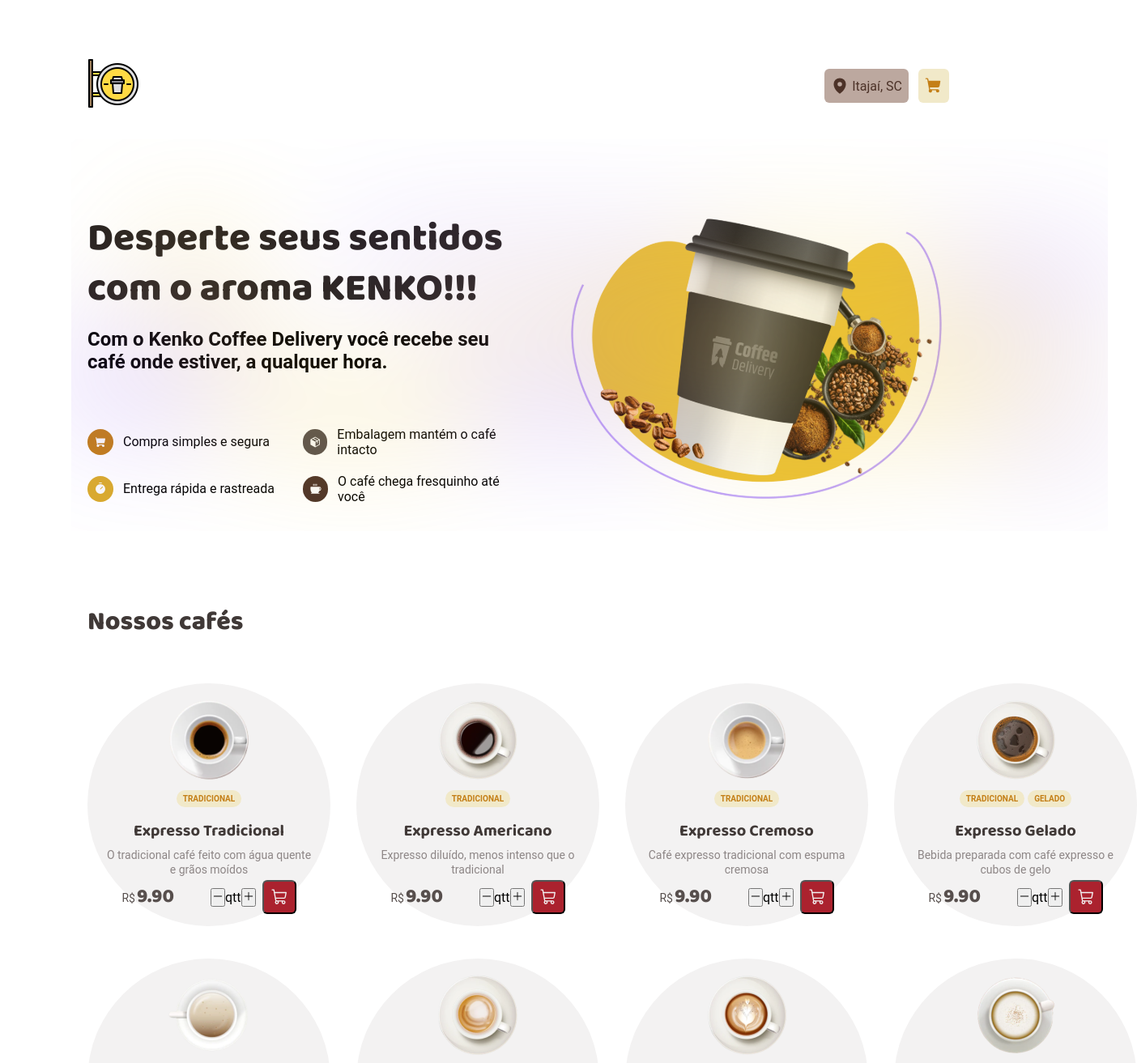
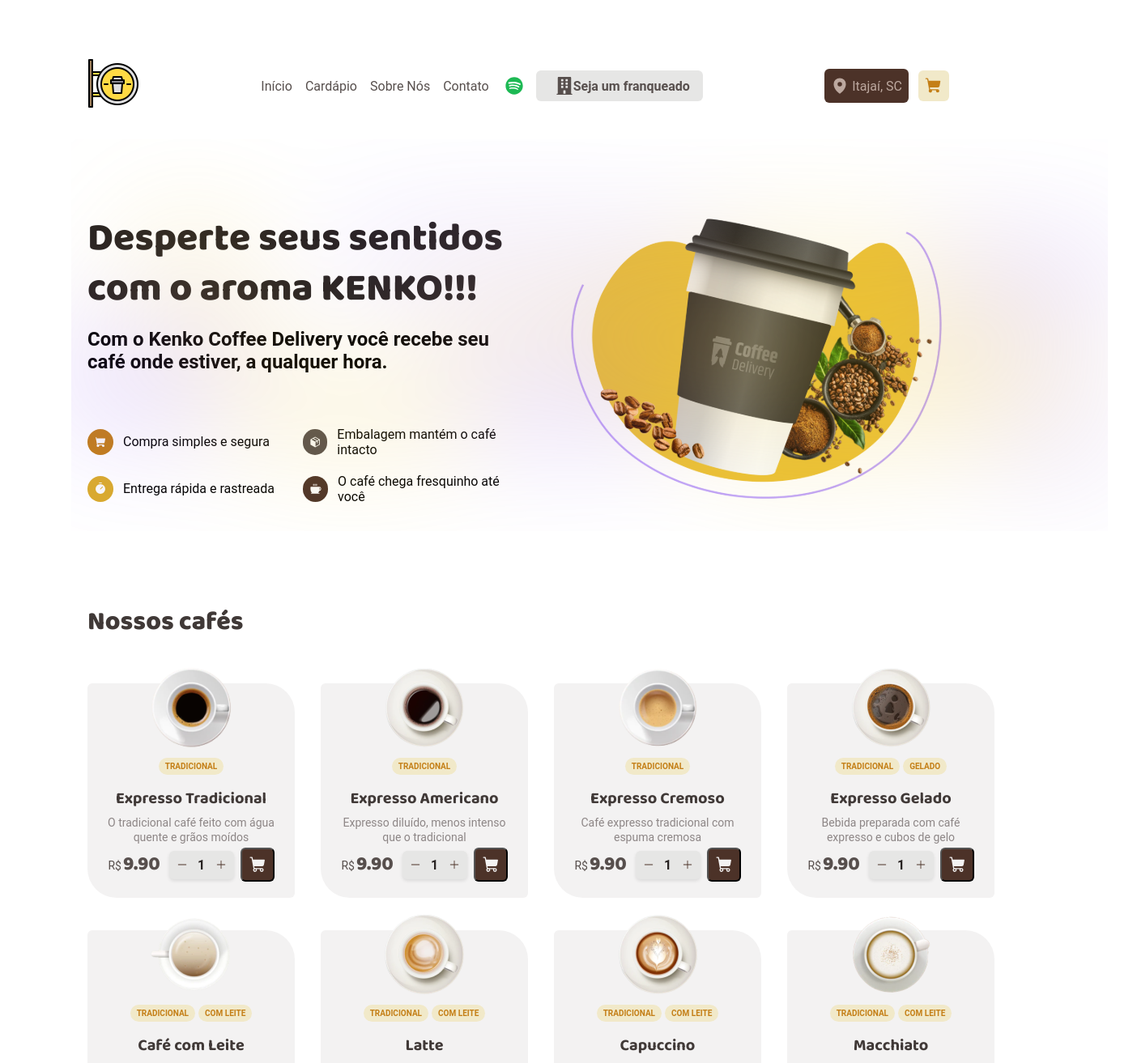
Before and after one commit to sergiorbf/kenko-coffee, a React (Vite) app: page / in a window 1280 px wide. Shown: the top 1313 px of the page at 81% size, 1404 px wide, since content can reach past the window. Built offline with nearby package versions, Linux system fonts and the light colour scheme.

Commit message:
cards template aligned, adding some header content (menu, about, ctt)

```diff
--- a/package.json
+++ b/package.json
@@ -17,6 +17,7 @@
     "phosphor-react": "^1.4.1",
     "react": "^18.2.0",
     "react-dom": "^18.2.0",
+    "react-icons": "^5.2.1",
     "react-router-dom": "^6.23.0",
     "styled-components": "^6.1.9",
     "zod": "^3.23.6"
--- /dev/null
+++ b/src/Hooks/useCart.tsx
@@ -0,0 +1,6 @@
+import { useContext } from 'react'
+import { MarketContextProvider } from '../contexts/MarketContext'
+
+export function useCart() {
+  return useContext(MarketContextProvider)
+}
--- /dev/null
+++ b/src/components/Form/InputCart/index.tsx
@@ -0,0 +1,26 @@
+import { Plus, Minus } from '@phosphor-icons/react'
+import { Container } from './styles'
+
+type Props = {
+  quantity: number
+  incrementQuantity?: () => void
+  decrementQuantity?: () => void
+}
+
+export function InputCart({
+  quantity,
+  incrementQuantity,
+  decrementQuantity,
+}: Props) {
+  return (
+    <Container>
+      <button onClick={decrementQuantity} aria-label="Decrement quantity">
+        <Minus size={14} />
+      </button>
+      <span>{quantity}</span>
+      <button onClick={incrementQuantity} aria-label="Increment quantity">
+        <Plus size={14} />
+      </button>
+    </Container>
+  )
+}
--- /dev/null
+++ b/src/components/Form/InputCart/styles.ts
@@ -0,0 +1,59 @@
+import styled from 'styled-components'
+
+export const Container = styled.div`
+  padding: 8px;
+  background-color: ${({ theme }) => theme.colors['base-button']};
+  border-radius: 6px;
+
+  display: flex;
+  align-items: center;
+  gap: 4px;
+  box-shadow: 0 2px 4px rgba(0, 0, 0, 0.1);
+  transition: box-shadow 0.2s ease-in-out;
+
+  &:hover {
+    box-shadow: 0 4px 8px rgba(0, 0, 0, 0.2);
+  }
+
+  button {
+    background-color: transparent;
+    display: flex;
+    align-items: center;
+
+    justify-content: center;
+    border: none;
+    cursor: pointer;
+    padding: 1px;
+    border-radius: 50%;
+    transition:
+      background-color 0.2s,
+      transform 0.2s;
+
+    &:hover {
+      background-color: ${({ theme }) => theme.colors['base-hover']};
+      transform: scale(1.1);
+    }
+
+    &:focus {
+      outline: 2px solid ${({ theme }) => theme.colors['base-focus']};
+      outline-offset: 2px;
+    }
+
+    svg {
+      color: ${({ theme }) => theme.colors['brown-dark']};
+      transition: color 0.2s;
+
+      &:hover {
+        color: ${({ theme }) => theme.colors['brown-dark']};
+      }
+    }
+  }
+
+  span {
+    min-width: 24px;
+    text-align: center;
+    font-size: 16px;
+    font-weight: 600;
+    color: ${({ theme }) => theme.colors['base-title']};
+  }
+`
--- a/src/components/Header/index.tsx
+++ b/src/components/Header/index.tsx
@@ -1,6 +1,7 @@
 import { Link } from 'react-router-dom'
-import { Aside, HeaderContainer } from './styles'
+import { Aside, FranchiseButton, HeaderContainer, NavLinks } from './styles'
 import { MapPin, ShoppingCart } from 'phosphor-react'
+import { FaSpotify, FaBuilding } from 'react-icons/fa'
 
 export function Header() {
   const imgBase64: string =
@@ -12,11 +13,35 @@
         <img src={imgBase64} alt="" title="Kenko Coffee"></img>
       </Link>
 
+      <NavLinks>
+        <Link to="/" title="Início">
+          Início
+        </Link>
+        <Link to="/menu" title="Cardápio">
+          Cardápio
+        </Link>
+        <Link to="/about" title="Sobre Nós">
+          Sobre Nós
+        </Link>
+        <Link to="/contact" title="Contato">
+          Contato
+        </Link>
+        <a
+          href="https://open.spotify.com/playlist/7LdIv0NxBwjUWg9s2zEKRQ?si=b374886dfe9340ed"
+          target="_blank"
+          rel="noopener noreferrer"
+          title="Playlist no Spotify"
+        >
+          <FaSpotify size={22} />
+        </a>
+        <FranchiseButton type="button">
+          <FaBuilding size={22} /> Seja um franqueado
+        </FranchiseButton>
+      </NavLinks>
+
       <Aside>
         <div>
-          {/* <Link to="/" title="Location"> */}
           <MapPin size={22} weight="fill" />
-          {/* </Link> */}
           <span>Itajaí, SC</span>
         </div>
 
--- a/src/components/Header/styles.ts
+++ b/src/components/Header/styles.ts
@@ -4,46 +4,70 @@
 export const HeaderContainer = styled.header`
   max-width: 100%;
   padding: 32px 20px;
-  /* margin: 0 auto; */
 
   display: flex;
   justify-content: space-between;
   align-items: center;
 `
 
+export const NavLinks = styled.nav`
+  display: flex;
+  gap: 16px;
+
+  a {
+    display: flex;
+    align-items: center;
+    color: ${({ theme }) => theme.colors['base-text']};
+    text-decoration: none;
+    font-size: 16px;
+    transition: color 0.2s;
+
+    &:hover {
+      color: ${({ theme }) => theme.colors['base-hover']};
+    }
+
+    svg {
+      margin-left: 4px;
+      color: ${({ theme }) => theme.colors['spotify-green']};
+    }
+  }
+`
+
 export const Aside = styled.aside`
   display: flex;
+  align-items: center;
   gap: 12px;
 
   div {
     display: flex;
     align-items: center;
     gap: 4px;
+    background-color: ${({ theme }) => theme.colors['brown-dark']};
+    padding: 10px 8px;
+    border-radius: 6px;
+    transition: background-color 0.3s; /* Adicionando transição para suavizar a mudança de cor */
 
-    background-color: ${({ theme }) => theme.colors['brown-light']};
+    &:hover {
+      background-color: ${({ theme }) =>
+        theme.colors.brown}; /* Alterando a cor de fundo no hover */
+    }
 
     svg {
-      color: ${({ theme }) => theme.colors['brown-dark']};
+      color: ${({ theme }) => theme.colors['brown-light']};
     }
 
     span {
-      color: ${({ theme }) => theme.colors['brown-dark']};
+      color: ${({ theme }) => theme.colors['brown-light']};
     }
-
-    padding: 10px 8px;
-    border-radius: 6px;
   }
 
   a {
     display: flex;
     align-items: center;
-
     background-color: ${({ theme }) => theme.colors['yellow-light']};
     color: ${({ theme }) => theme.colors['yellow-dark']};
-
     padding: 8px;
     border-radius: 6px;
-
     position: relative;
 
     &[aria-disabled='true'] {
@@ -61,7 +85,6 @@
       display: flex;
       align-items: center;
       justify-content: center;
-
       position: absolute;
       top: 0px;
       right: 0px;
@@ -69,3 +92,28 @@
     }
   }
 `
+
+export const FranchiseButton = styled.button`
+  display: flex;
+  align-items: center;
+  justify-content: center;
+  padding: 8px 16px;
+  background-color: ${({ theme }) =>
+    theme.colors['base-button']}; /* Cor de fundo do botão */
+  color: ${({ theme }) =>
+    theme.colors['base-text']}; /* Cor do texto do botão */
+  border: none;
+  border-radius: 6px;
+  font-size: 16px;
+  font-weight: bold;
+  transition: background-color 0.3s;
+  cursor: pointer;
+
+  svg {
+    margin-left: 8px;
+  }
+
+  &:hover {
+    background-color: ${({ theme }) => theme.colors['base-button-hover']};
+  }
+`
--- a/src/pages/Home/components/Cards/index.tsx
+++ b/src/pages/Home/components/Cards/index.tsx
@@ -1,4 +1,4 @@
-import { Plus, Minus, CheckFat, ShoppingCart } from '@phosphor-icons/react'
+import { CheckFat, ShoppingCart } from '@phosphor-icons/react'
 import {
   CartControl,
   CoffeeImg,
@@ -10,6 +10,8 @@
   Title,
 } from './styles'
 import { useTheme } from 'styled-components'
+import { InputCart } from '../../../../components/Form/InputCart'
+import { useState } from 'react'
 
 type Props = {
   coffee: {
@@ -23,8 +25,26 @@
 }
 
 export function Cards({ coffee }: Props) {
-  const isItemAdded = false
+  const [isItemAdded, setIsItemAdded] = useState(false)
   const theme = useTheme()
+  const [quantity, setQuantity] = useState(1)
+  // const { addItem } = useCart()
+
+  function incrementQuantity() {
+    setQuantity((state) => state + 1)
+  }
+
+  function decrementQuantity() {
+    if (quantity > 1) {
+      setQuantity((state) => state - 1)
+    }
+  }
+
+  function handleAddItem() {
+    setIsItemAdded(true)
+    setQuantity(1)
+  }
+
   return (
     <Container>
       <CoffeeImg src={coffee.image} alt={coffee.title} />
@@ -44,18 +64,15 @@
           <span>R$</span>
           <span>{coffee.price.toFixed(2)}</span>
         </Price>
+
         <Order $itemAdded={isItemAdded}>
-          <div>
-            <button>
-              <Minus size={14} />
-            </button>
-            <span>qtt</span>
-            <button>
-              <Plus size={14} />
-            </button>
-          </div>
+          <InputCart
+            quantity={quantity}
+            incrementQuantity={incrementQuantity}
+            decrementQuantity={decrementQuantity}
+          />
 
-          <button disabled={isItemAdded}>
+          <button disabled={isItemAdded} onClick={handleAddItem}>
             {isItemAdded ? (
               <CheckFat
                 weight="fill"
@@ -63,7 +80,11 @@
                 color={theme.colors['base-card']}
               />
             ) : (
-              <ShoppingCart size={22} color={theme.colors['base-card']} />
+              <ShoppingCart
+                size={22}
+                color={theme.colors['base-card']}
+                weight="fill"
+              />
             )}
           </button>
         </Order>
--- a/src/pages/Home/components/Cards/styles.ts
+++ b/src/pages/Home/components/Cards/styles.ts
@@ -3,24 +3,25 @@
 
 export const Container = styled.div`
   background-color: ${({ theme }) => theme.colors['base-card']};
-  padding: 20px;
-  width: 300px;
-  height: 300px;
-  border-radius: 50%;
+  padding: 0 20px 20px;
+  border-radius: 6px 36px;
+  width: 256px;
 
   display: flex;
   flex-direction: column;
+
   text-align: center;
 `
 export const CoffeeImg = styled.img`
-  align-self: center;
+  margin-top: -20px;
   max-width: 120px;
   max-height: 120px;
+  align-self: center;
 `
 export const Tags = styled.div`
+  margin-top: 12px;
+
   display: flex;
-
-  margin-top: 12px;
   align-items: center;
   align-self: center;
   gap: 4px;
@@ -28,10 +29,10 @@
   span {
     padding: 4px 8px;
     border-radius: 100px;
-    ${TextPatterns.fonts.tag}
-    text-transform: uppercase;
     background-color: ${({ theme }) => theme.colors['yellow-light']};
     color: ${({ theme }) => theme.colors['yellow-dark']};
+    text-transform: uppercase;
+    ${TextPatterns.fonts.tag}
   }
 `
 export const Title = styled.h3`
@@ -75,15 +76,30 @@
 
   > button {
     background-color: ${({ theme, $itemAdded }) =>
-      $itemAdded ? theme.colors['yellow-dark'] : theme.colors['red-japan']};
+      $itemAdded ? theme.colors['yellow-dark'] : theme.colors['brown-dark']};
+    transition:
+      background-color 0.2s ease,
+      transform 0.2s ease;
     border-radius: 6px;
-    transition: background-color 0.2s;
     padding: 8px;
     display: flex;
+    align-items: center;
+    justify-content: center;
+    cursor: pointer;
 
     &:hover {
       background-color: ${({ theme, $itemAdded }) =>
-        $itemAdded ? theme.colors.yellow : theme.colors.red};
+        $itemAdded ? theme.colors.yellow : theme.colors.brown};
+      transform: scale(1.05);
+    }
+
+    &:disabled {
+      cursor: not-allowed;
+      opacity: 0.6;
+    }
+
+    svg {
+      transition: color 0.2s ease;
     }
   }
 `
--- a/src/styles/themes/default.ts
+++ b/src/styles/themes/default.ts
@@ -12,13 +12,16 @@
     'base-title': '#272221',
 
     'purple-light': '#EBE5F9',
+    'red-light': '#CD5C5C',
     'red-japan': '#AB222E',
-    'red-700': '#7A1921',
+    red: '#7A1921',
 
     'yellow-light': '#F1E9C9',
     yellow: '#DBAC2C',
     'yellow-dark': '#C47F17',
     'brown-light': '#bca89f',
+    brown: '#331800',
     'brown-dark': '#4c3228',
+    'spotify-green': '#1DB954',
   },
 }
```
Also changed, not shown: 1 other file (tests, documents, lock files or other folders).
